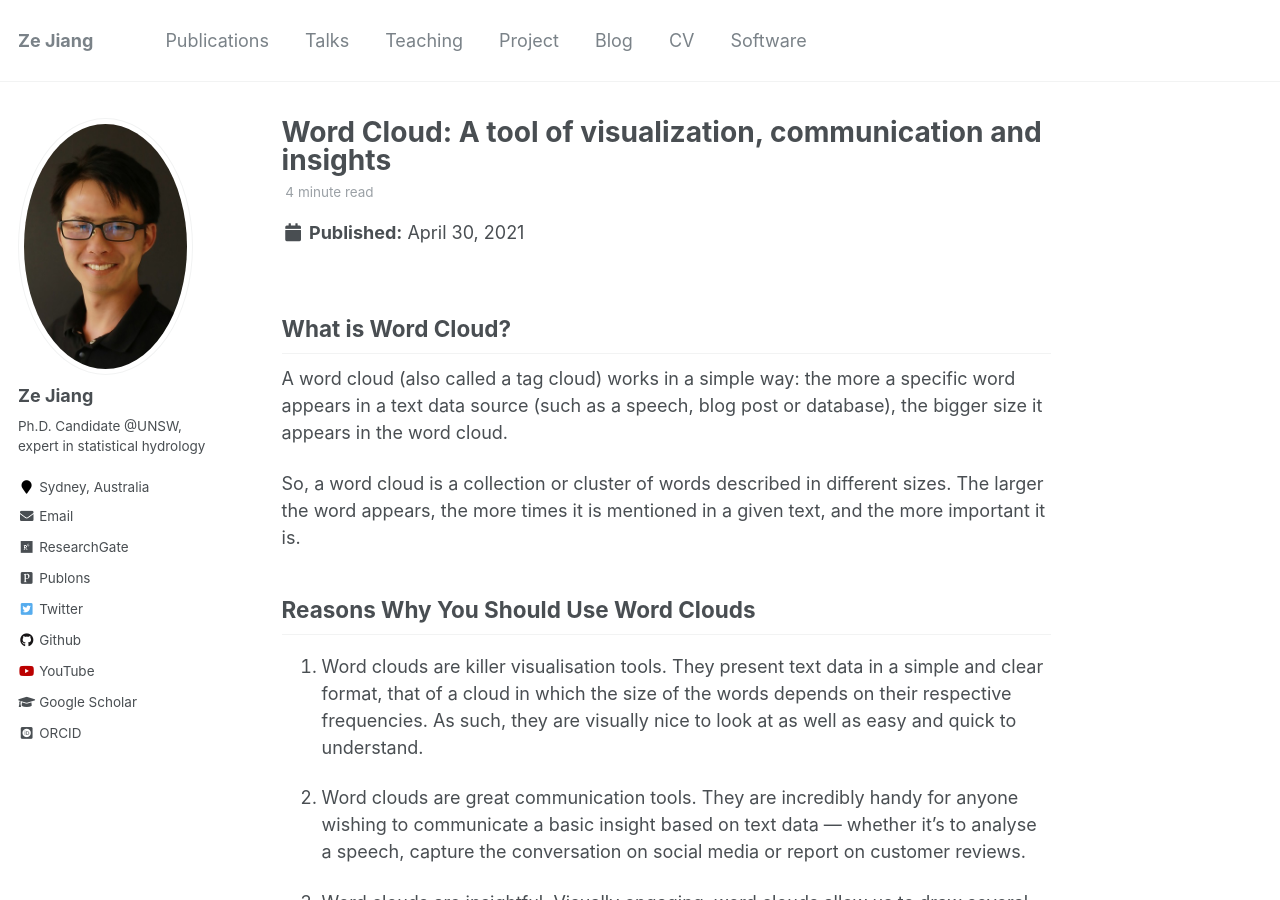
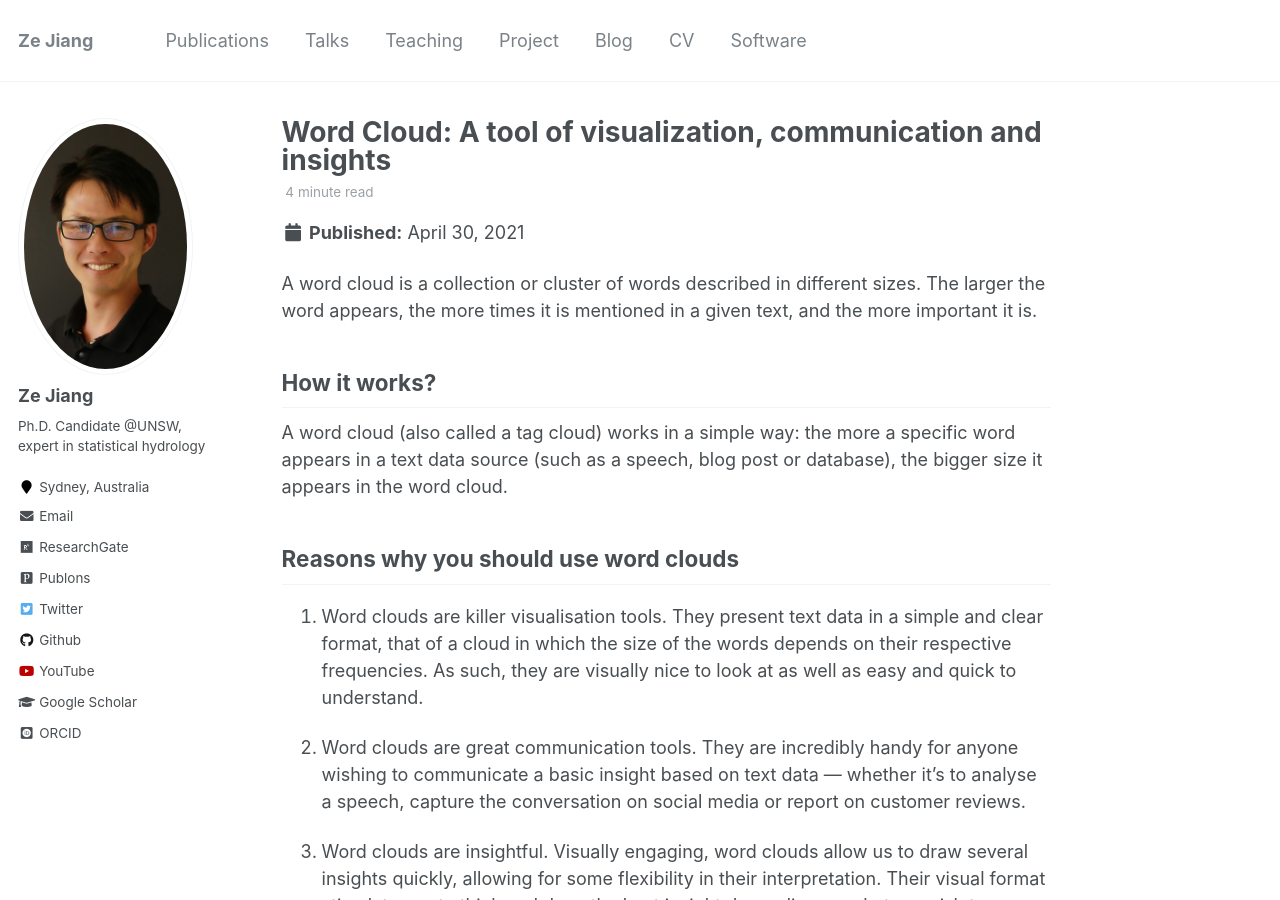
Before and after one commit to zejiang-unsw/zejiang-unsw.github.io, a Jekyll site: the page built from _posts/2021-04-28-blog-post-2.md, in a window 1280 px wide and 900 px high. Built offline with Jekyll 4.4.1, drawn with Linux system fonts in a browser that asks for light colours; some web fonts are replaced; some of the changed text lies outside the part shown.

Commit message:
Update 2021-04-28-blog-post-2.md

```diff
--- a/_posts/2021-04-28-blog-post-2.md
+++ b/_posts/2021-04-28-blog-post-2.md
@@ -6,13 +6,13 @@ tags:
   - WordCloud
 ---
 
-## What is Word Cloud?
+A word cloud is a collection or cluster of words described in different sizes. The larger the word appears, the more times it is mentioned in a given text, and the more important it is.
+
+## How it works?
 
 A word cloud (also called a tag cloud) works in a simple way: the more a specific word appears in a text data source (such as a speech, blog post or database), the bigger size it appears in the word cloud.
 
-So, a word cloud is a collection or cluster of words described in different sizes. The larger the word appears, the more times it is mentioned in a given text, and the more important it is.
-
-## Reasons Why You Should Use Word Clouds
+## Reasons why you should use word clouds
 
 1. Word clouds are killer visualisation tools. They present text data in a simple and clear format, that of a cloud in which the size of the words depends on their respective frequencies. As such, they are visually nice to look at as well as easy and quick to understand.
 
```
Also changed, not shown: other parts of _posts/2021-04-28-blog-post-2.md (+4 -2 lines).
